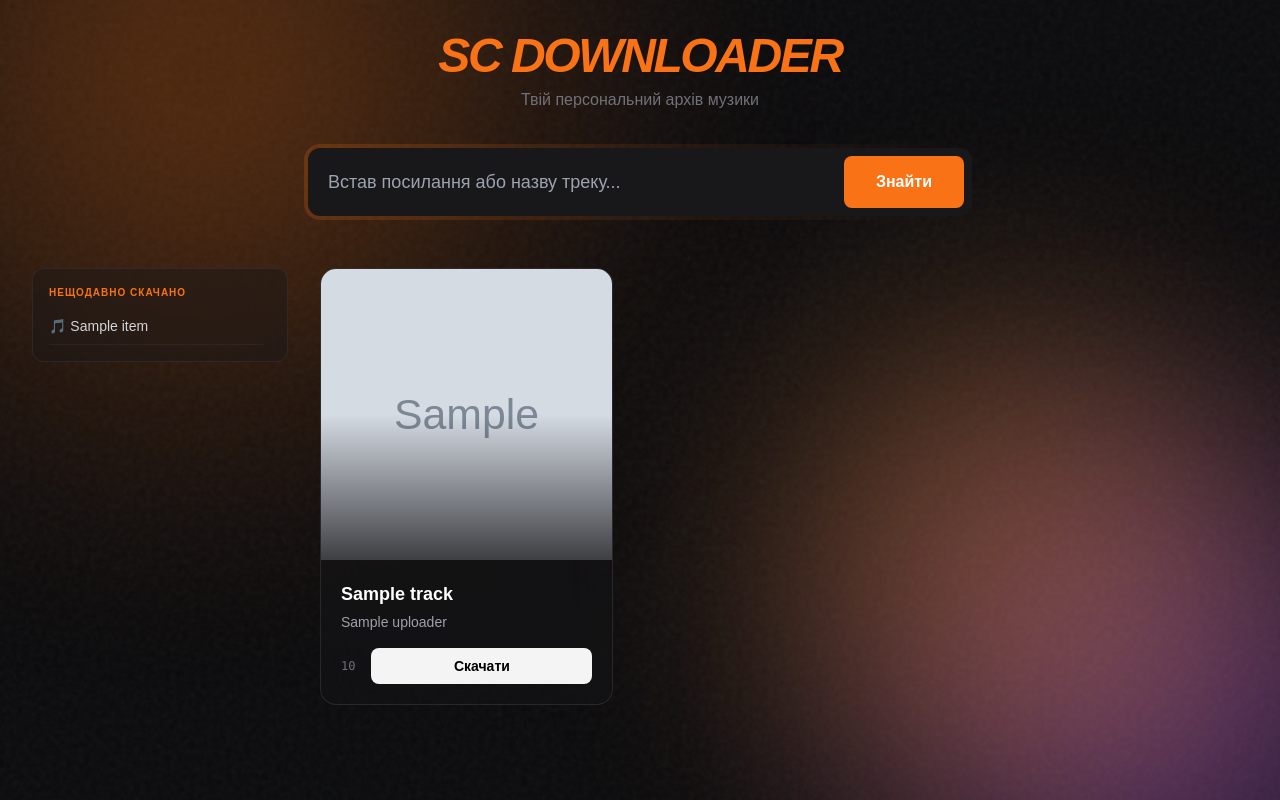
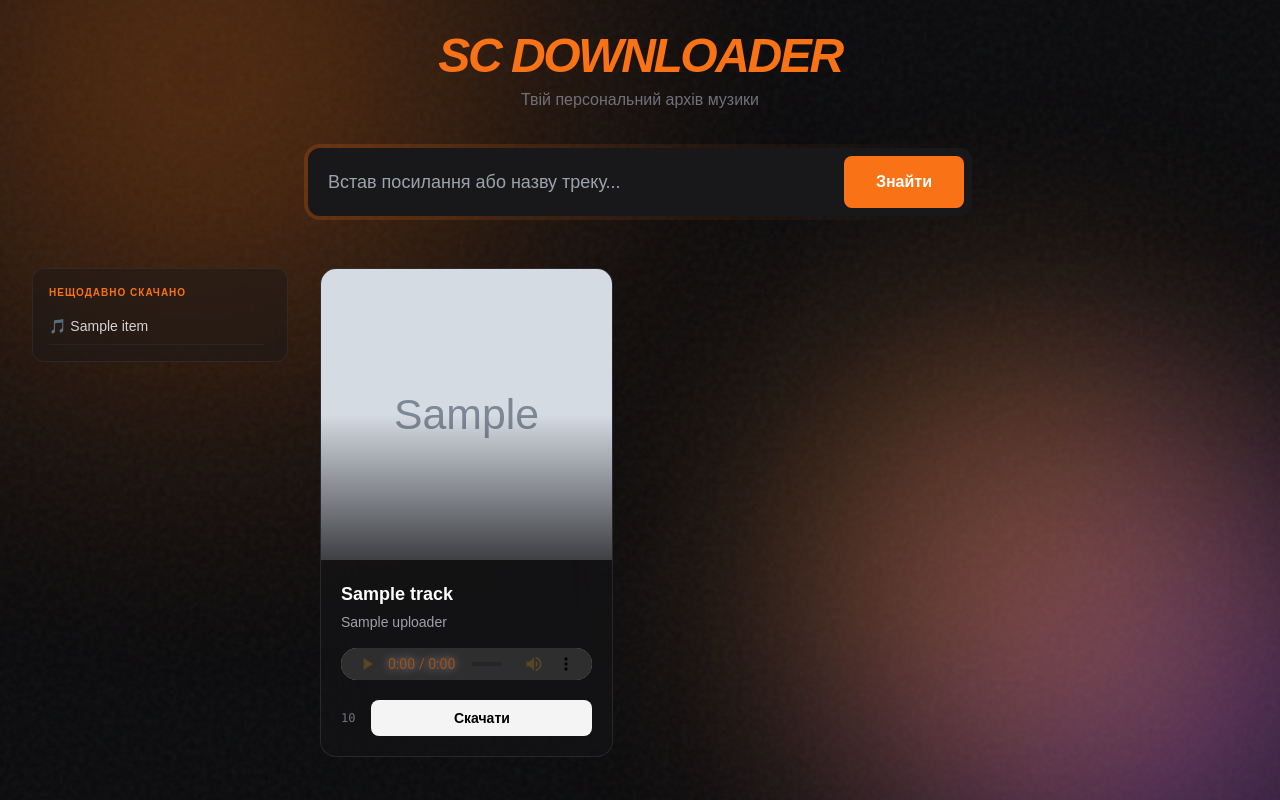
Before and after one commit to Tolik1222/MusicDownloader, a Flask app: template botsite/templates/index.html in a window 1280 px wide. Run offline with Flask 3, Linux system fonts and the light colour scheme; the template is opened without the code that fills it: most values are stand-ins (such as "Sample title", 1, 10 or a date in 2020); grey boxes marked "Sample" are stand-in pictures; some libraries are stand-ins or nearby versions.

Commit message:
listening added

```diff
--- a/botsite/app.py
+++ b/botsite/app.py
@@ -31,18 +31,17 @@ def search_soundcloud(query):
                     tracks.append({
                         'title': entry.get('title'),
                         'url': entry.get('webpage_url'),
+                        'audio_url': entry.get('url'),
                         'uploader': entry.get('uploader'),
                         'duration': entry.get('duration_string'),
                         'thumbnail': entry.get('thumbnail')
                     })
                 return tracks
         except Exception as e:
-            logging.error(f"Помилка пошуку для запиту '{query}': {str(e)}")
+            logging.error(f"Помилка пошуку: {str(e)}")
             return []
-
 @app.route('/')
 def index():
-    # Отримуємо історію з сесії або пустий список
     history = session.get('download_history', [])
     return render_template('index.html', history=history)
 
@@ -87,4 +86,5 @@ def download():
         return f"Помилка: {str(e)}"
 
 if __name__ == '__main__':
-    app.run(debug=True)
+    port = int(os.environ.get("PORT", 10000))
+    app.run(host='0.0.0.0', port=port)
--- a/botsite/templates/index.html
+++ b/botsite/templates/index.html
@@ -54,6 +54,18 @@
             background: #f97316;
             border-radius: 10px;
         }
+
+        audio::-webkit-media-controls-panel {
+            background-color: rgba(39, 39, 42, 0.9);
+        }
+        audio::-webkit-media-controls-current-time-display,
+        audio::-webkit-media-controls-time-remaining-display {
+            color: #f97316;
+        }
+        audio::-webkit-media-controls-play-button,
+        audio::-webkit-media-controls-mute-button {
+            filter: invert(60%) sepia(80%) saturate(500%) hue-rotate(0deg);
+        }
     </style>
 </head>
 <body>
@@ -70,7 +82,7 @@
             <p class="text-zinc-500 mb-8">
                 Твій персональний архів музики
             </p>
-            <div class="w-full max-w-2xl p-1 bg-gradient-to-r from-orange-500/20 to-transparent rounded-2xl">
+            <div class="w-full max-w-2xl p-1 bg-gradient-to-r from-orange-500/20 to-transparent rounded-2xl text-left">
                 <form action="/search" method="POST" class="flex gap-2 bg-zinc-900 p-2 rounded-xl">
                     <input type="text" name="query" placeholder="Встав посилання або назву треку..." required class="flex-1 bg-transparent p-3 outline-none border-none text-lg text-white">
                     <button type="submit" onclick="showLoading(this)" class="bg-orange-500 hover:bg-orange-600 text-white font-bold px-8 py-3 rounded-lg transition-all active:scale-95">
@@ -81,7 +93,7 @@
         </div>
 
         <div class="flex flex-col lg:flex-row gap-8">
-            <div class="hidden lg:block w-64 shrink-0">
+            <div class="hidden lg:block w-64 shrink-0 text-left">
                 <div class="sticky top-8 p-4 bg-zinc-900/40 backdrop-blur-xl border border-zinc-700/40 rounded-xl">
                     <h3 class="text-orange-500 font-bold mb-4 uppercase text-[10px] tracking-widest">
                         Нещодавно скачано
@@ -100,7 +112,7 @@
                 </div>
             </div>
 
-            <div class="flex-1">
+            <div class="flex-1 text-left">
                 {% if tracks %}
                 <div class="grid grid-cols-1 sm:grid-cols-2 xl:grid-cols-3 gap-6">
                     {% for track in tracks %}
@@ -122,6 +134,14 @@
                             <p class="text-zinc-400 text-sm mb-4">
                                 {{ track.uploader }}
                             </p>
+
+                            <div class="mb-5">
+                                <audio controls class="w-full h-8 opacity-70 hover:opacity-100 transition-opacity">
+                                    <source src="{{ track.audio_url }}" type="audio/mpeg">
+                                    Браузер не підтримує аудіо.
+                                </audio>
+                            </div>
+
                             <div class="flex items-center justify-between gap-4">
                                 <span class="text-xs text-zinc-500 font-mono">
                                     {{ track.duration }}
@@ -160,13 +180,24 @@
                     <span>Обробка...</span>
                 </div>
             `;
-            const waitTime = button.closest('form').action.includes('search') ? 4000 : 15000;
+            const isSearch = button.closest('form').action.includes('search');
+            const waitTime = isSearch ? 4000 : 15000;
+
             setTimeout(() => {
                 button.style.pointerEvents = 'auto';
                 button.style.opacity = '1';
                 button.innerHTML = originalText;
             }, waitTime);
         }
+
+        document.addEventListener('play', function(e){
+            var audios = document.getElementsByTagName('audio');
+            for(var i = 0, len = audios.length; i < len;i++){
+                if(audios[i] != e.target){
+                    audios[i].pause();
+                }
+            }
+        }, true);
     </script>
 </body>
 </html>
```
